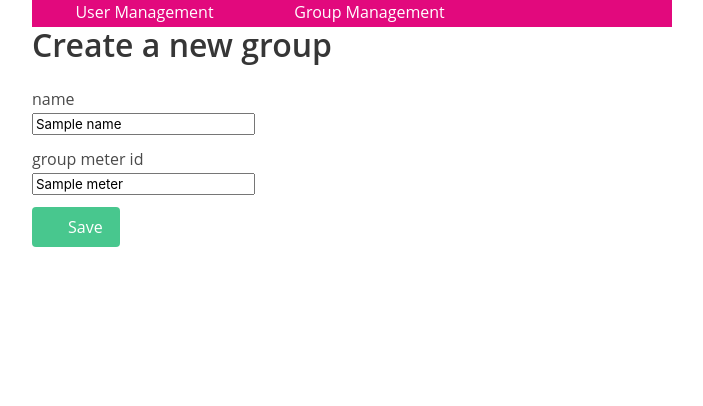
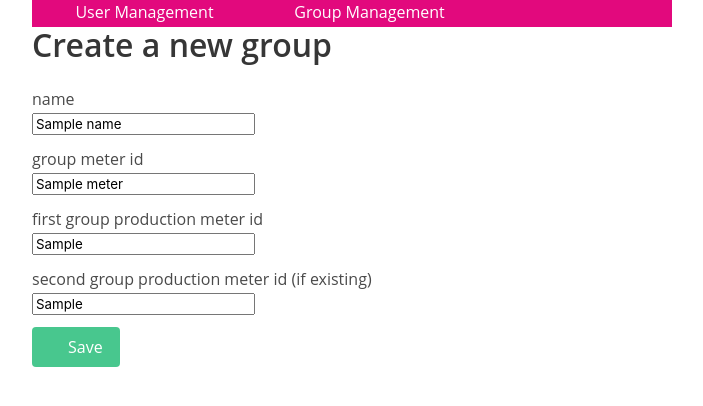
Before and after one commit to buzzn/myBuzzn-backend, a Python web app: template templates/admin/group/create-update.html in a window 1280 px wide. Shown: the top 406 px of the page, without its empty margins (288-991 px from the left). Run offline with Jinja, Linux system fonts and the light colour scheme; the template is opened without the code that fills it: most values are stand-ins (such as "Sample title", 1, 10 or a date in 2020); some libraries are stand-ins or nearby versions.

Commit message:
changed templates to create and update groups

```diff
--- a/templates/admin/group/create-update.html
+++ b/templates/admin/group/create-update.html
@@ -17,6 +17,21 @@
       <input type="text" name="meter" value="{{meter}}" />
     </div>
   </div><input type="hidden" name="id" value="{{id}}" />
+
+  <div class="field">
+    <label>first group production meter id</label>
+    <div class="control">
+      <input type="text" name="group_production_meter_id_first" value="{{group_production_meter_id_first}}" />
+    </div>
+  </div>
+
+  <div class="field">
+    <label>second group production meter id (if existing)</label>
+    <div class="control">
+      <input type="text" name="group_production_meter_id_second" value="{{group_production_meter_id_second}}" />
+    </div>
+  </div>
+
   <button type="submit" class="button is-success">
       <span class="icon is-small">
         <i class="fas fa-check"></i>
--- a/templates/admin/group/list.html
+++ b/templates/admin/group/list.html
@@ -7,12 +7,16 @@
         <th>id</th>
         <th>name</th>
         <th>meter</th>
+        <th>first production meter</th>
+        <th>second production meter</th>
     </thead>
     {% for group in groups %}
     <tr>
         <td>{{group.id}}</td>
         <td>{{group.name}}</td>
         <td>{{group.group_meter_id}}</td>
+        <td>{{group.group_production_meter_id_first}}</td>
+        <td>{{group.group_production_meter_id_second}}</td>
         <td>
             <a href='/admin/group/update?id={{group.id}}'>Edit</a>
             <a onClick='return confirm("Really delete group?")'
```
